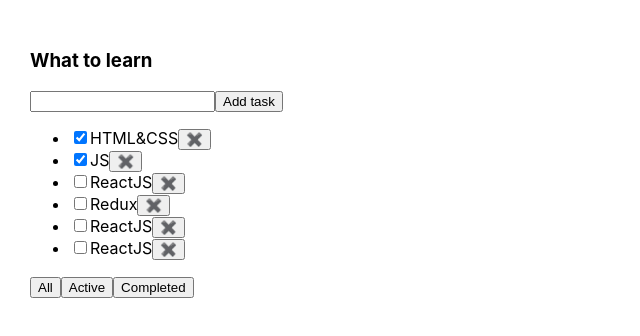
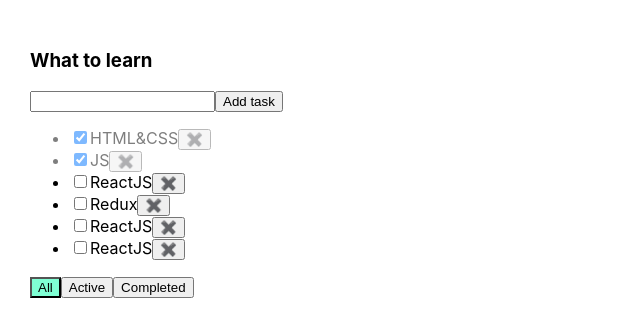
Before and after one commit to Maksimus39/todolist, a React (Create React App) app: page / in a window 1280 px wide. Shown: the top 336 px of the page, without its empty margins (0-640 px from the left). Built offline with nearby package versions, Linux system fonts and the light colour scheme.

Commit message:
lesson todo - 4

```diff
--- a/src/App.css
+++ b/src/App.css
@@ -1,8 +1,25 @@
 .App {
-  padding: 30px;
-  display: flex;
+    padding: 30px;
+    display: flex;
 }
 
 .App > div {
-  margin-right: 50px;
+    margin-right: 50px;
 }
+
+
+.error {
+    border: red 1px solid;
+}
+
+.error-message {
+    color: red;
+}
+
+.active-filter {
+    background-color: aquamarine;
+}
+
+.is-done {
+    opacity: 0.5;
+}
--- a/src/App.tsx
+++ b/src/App.tsx
@@ -55,6 +55,15 @@
         setTasks([task, ...tasks])
     }
 
+    // функция для изменения чекбокса
+    function changeTaskStatus(id: string, isDone: boolean) {
+        let task = tasks.find(t => t.id === id)
+        if (task) {
+            task.isDone = isDone
+            setTasks([...tasks])
+        }
+    }
+
     return (
         <div className="App">
             <Todolist
@@ -63,6 +72,8 @@
                 removeTask={removeTask}
                 changeFilter={changeFilter}
                 addTask={addTask}
+                changeTaskStatus={changeTaskStatus}
+                filter={filter}
             />
         </div>
     );
--- a/src/Todolist.tsx
+++ b/src/Todolist.tsx
@@ -12,19 +12,29 @@
 type TodolistPropsType = {
     title: string
     tasks: TasksType[]
+    filter: ButtonType
     removeTask: (idTask: string) => void
     changeFilter: (value: ButtonType) => void
     addTask: (title: string) => void
+    changeTaskStatus: (id: string, isDone: boolean) => void
 }
 
 export const Todolist: React.FC<TodolistPropsType> = (props) => {
     // хук useState для добавления в input значений
     const [title, setTitle] = useState("")
 
+    // хук для обработки ошибки
+    const [error, setError] = useState<string | null>(null)
+
+
     // function addTask
     const addTaskHandler = () => {
-        props.addTask(title)
-        setTitle("")
+        if (title.trim() !== "") {
+            props.addTask(title.trim())
+            setTitle("")
+        } else {
+            setError("Title is required")
+        }
     }
 
     // function onChange
@@ -34,6 +44,7 @@
 
     // function onKeyPressHandler
     const onKeyPressHandler = (event: KeyboardEvent<HTMLInputElement>) => {
+        setError(null)
         if (event.key === "Enter") {
             addTaskHandler()
         }
@@ -59,8 +70,10 @@
                     value={title}
                     onChange={onChangeHandler}
                     onKeyPress={onKeyPressHandler}
+                    className={error ? "error" : ""}
                 />
                 <button onClick={addTaskHandler}>Add task</button>
+                {error && <div className={"error-message"}>{error}</div>}
             </div>
             <ul>
                 {props.tasks.map((task) => {
@@ -68,10 +81,19 @@
                     const onClickHandler = () => {
                         props.removeTask(task.id)
                     }
+                    // смена чекбокс
+                    const onChangeInputHandler = (event: ChangeEvent<HTMLInputElement>) => {
+                        let newIsDoneValue = event.currentTarget.checked
+                        props.changeTaskStatus(task.id, newIsDoneValue)
+                    }
 
                     return (
-                        <li>
-                            <input type="checkbox" checked={task.isDone}/>
+                        <li key={task.id} className={task.isDone ? "is-done" : ""}>
+                            <input
+                                type="checkbox"
+                                checked={task.isDone}
+                                onChange={onChangeInputHandler}
+                            />
                             <span>{task.title}</span>
                             <button onClick={onClickHandler}>✖️</button>
                         </li>
@@ -79,9 +101,14 @@
                 })}
             </ul>
             <div>
-                <button onClick={onClickAllButton}>All</button>
-                <button onClick={onClickActiveButton}>Active</button>
-                <button onClick={onClickCompletedButton}>Completed</button>
+                <button className={props.filter === "all" ? "active-filter" : ""} onClick={onClickAllButton}>All
+                </button>
+                <button className={props.filter === "active" ? "active-filter" : ""}
+                        onClick={onClickActiveButton}>Active
+                </button>
+                <button className={props.filter === "completed" ? "active-filter" : ""}
+                        onClick={onClickCompletedButton}>Completed
+                </button>
             </div>
         </div>
     )
```
